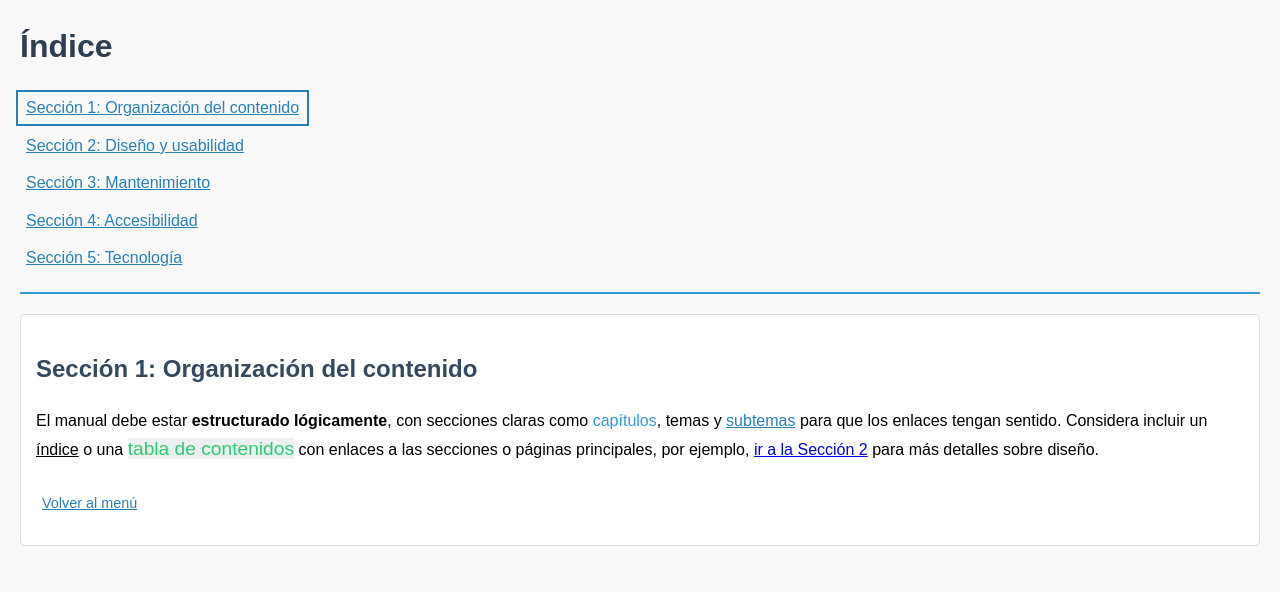
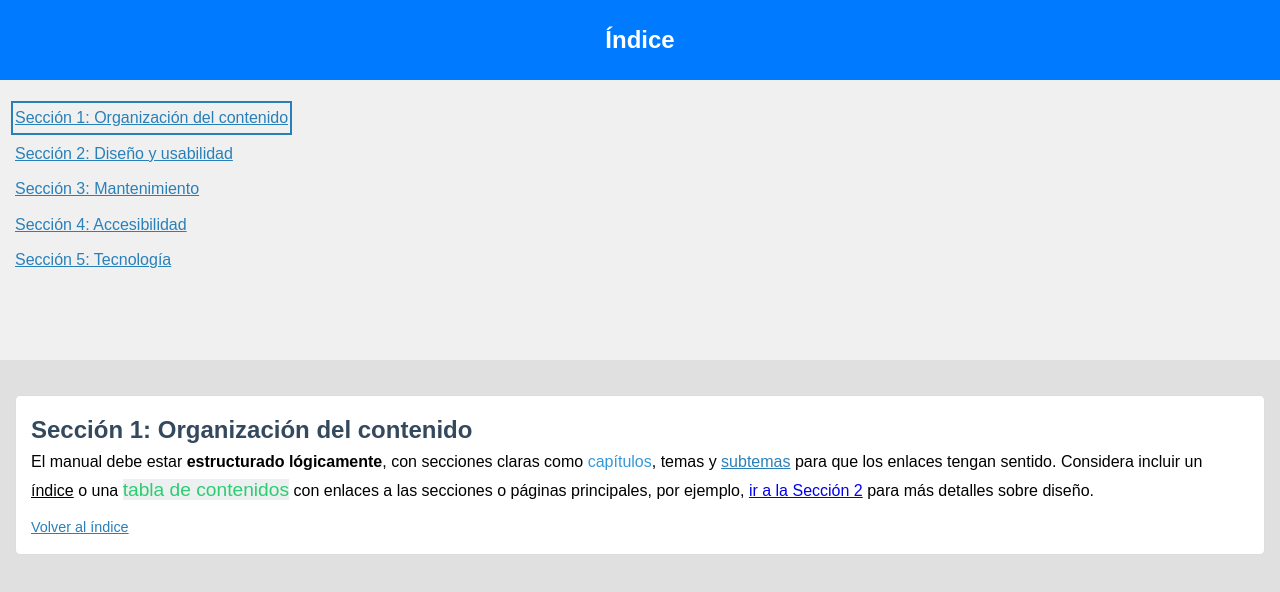
Before and after one commit to CachoR82/Ayudas1, a plain HTML site: page index.html in a window 1280 px wide. Both pictures are taken after a click on the button "Sección 1: Organización del contenido". Drawn offline with Linux system fonts and the light colour scheme.

Commit message:
Add files via upload

```diff
--- a/index.html
+++ b/index.html
@@ -5,51 +5,133 @@
     <meta name="viewport" content="width=device-width, initial-scale=1.0">
     <title>Manual de Ayuda</title>
     <style>
+        * {
+            margin: 0;
+            padding: 0;
+            box-sizing: border-box;
+        }
+
         body {
             font-family: Arial, sans-serif;
-            margin: 20px;
             line-height: 1.6;
-            background-color: #f9f9f9;    }
-        h1 {   color: #2c3e50;     }
-        h2 {
-            font-weight: bold;
-            color: #34495e;   }
-        ul {
+            background-color: #f9f9f9;
+        }
+
+        /* Contenedor superior (título) */
+        .header {
+            position: fixed;
+            top: 0;
+            left: 0;
+            width: 100%;
+            height: 10vh;
+            background-color: #007bff;
+            display: flex;
+            justify-content: center;
+            align-items: center;
+            z-index: 1000;
+        }
+
+        .header h1 {
+            font-size: 1.5em;
+            color: white;
+        }
+
+        /* Contenedor principal */
+        .main-container {
+            margin-top: 10vh;
+            height: 90vh;
+            display: flex;
+            flex-direction: column;
+        }
+
+        /* Contenedor del medio (lista de botones) */
+        .middle {
+            height: 35vh;
+            background-color: #f0f0f0;
+            overflow-y: auto;
+            padding: 15px;
+        }
+
+        .middle ul {
             list-style-type: none;
-            padding: 0   }
-        li {   margin: 10px 0;   }
-        button {
+            padding: 0;
+        }
+
+        .middle li {
+            margin: 10px 0;
+        }
+
+        .middle button {
             background: none;
             border: none;
             color: #2980b9;
             text-decoration: underline;
             cursor: pointer;
-            font: inherit;   }
-        button:hover {   color: #e74c3c;  }
-        button:focus {
+            font: inherit;
+        }
+
+        .middle button:hover {
+            color: #e74c3c;
+        }
+
+        .middle button:focus {
             outline: 2px solid #2980b9;
-            outline-offset: 2px;    }
-        .volver {
-            font-size: 0.9em;
-            margin-top: 10px;
-            display: inline-block;   }
+            outline-offset: 2px;
+        }
+
+        /* Contenedor inferior (contenido dinámico) */
+        .bottom {
+            height: 55vh;
+            background-color: #e0e0e0;
+            overflow-y: auto;
+            padding: 15px;
+        }
+
         #contenido-dinamico {
             display: none;
             margin-top: 20px;
             padding: 15px;
             background-color: #fff;
             border: 1px solid #ddd;
-            border-radius: 5px;   }
-        #separador {
-            display: none;
-            margin: 20px 0;
-            border: 0;
-            height: 2px;
-            background: #3498db;  }
+            border-radius: 5px;
+        }
+
+        #contenido-dinamico h2 {
+            font-weight: bold;
+            color: #34495e;
+        }
+
+        .volver {
+            font-size: 0.9em;
+            margin-top: 10px;
+            display: inline-block;
+        }
+
+        .volver button {
+            background: none;
+            border: none;
+            color: #2980b9;
+            text-decoration: underline;
+            cursor: pointer;
+            font: inherit;
+        }
+
+        .volver button:hover {
+            color: #e74c3c;
+        }
+
+        .volver button:focus {
+            outline: 2px solid #2980b9;
+            outline-offset: 2px;
+        }
     </style>
 </head>
 <body>
+    <div class="header">
         <h1 id="indice">Índice</h1>
+    </div>
+    <div class="main-container">
+        <div class="middle">
             <ul>
                 <li><button onclick="mostrarContenido(1)">Sección 1: Organización del contenido</button></li>
                 <li><button onclick="mostrarContenido(2)">Sección 2: Diseño y usabilidad</button></li>
@@ -57,25 +139,24 @@
                 <li><button onclick="mostrarContenido(4)">Sección 4: Accesibilidad</button></li>
                 <li><button onclick="mostrarContenido(5)">Sección 5: Tecnología</button></li>
             </ul>
-    <hr id="separador">
+        </div>
+        <div class="bottom">
             <div id="contenido-dinamico" aria-live="polite">
                 <h2 id="titulo-seccion"></h2>
                 <p id="texto-seccion"></p>
-        <p class="volver"><button onclick="volverAlMenu()" aria-label="Volver al índice de secciones">Volver al menú</button></p>
+                <p class="volver"><button onclick="volverAlMenu()" aria-label="Volver al índice">Volver al índice</button></p>
+            </div>
+        </div>
     </div>
 
     <script>
         // URL del archivo de texto
-        //const urlAyudas = 'https://CachoR82.github.io/Ayudas1/ayudas.txt';
-
-        // Para uso local, descomenta: const urlAyudas = 'ayudas.txt';
         const urlAyudas = 'ayudas.txt';
 
-        // Definimos estas cuatro variables asociadas a los elementos del DOM donde se renderizarán el título y el texto
+        // Definimos estas tres variables asociadas a los elementos del DOM
         const tituloSeccion = document.getElementById('titulo-seccion');
         const textoSeccion = document.getElementById('texto-seccion');
         const contenedor = document.getElementById('contenido-dinamico');
-        const separador = document.getElementById('separador');
 
         // Función para mostrar el contenido de una sección
         async function mostrarContenido(id) {
@@ -90,23 +171,22 @@
                 const contenido = texto.substring(inicio + ('<~' + id + '>').length, fin).trim();
                 const lineas = contenido.split('\n');
 
-                // Usamos las variables para asignar los datos obtenidos del archivo ayudas.txt: la primera línea como título y el resto como texto
+                // Usamos las variables para asignar los datos obtenidos del archivo ayudas.txt
                 tituloSeccion.textContent = lineas[0].trim();
                 textoSeccion.innerHTML = lineas.slice(1).join('\n').trim();
 
                 contenedor.style.display = 'block';
-                separador.style.display = 'block';
-                contenedor.scrollIntoView({ behavior: 'smooth' });  }
-
-           catch (error) {
+                contenedor.scrollIntoView({ behavior: 'smooth' });
+            } catch (error) {
                 console.error('Error al cargar las ayudas:', error);
-                alert('No se pudo cargar la información de ayuda. Verifica el archivo o la conexión.');   }     }
+                alert('No se pudo cargar la información de ayuda. Verifica el archivo o la conexión.');
+            }
+        }
 
         // Función para volver al menú
         function volverAlMenu() {
             contenedor.style.display = 'none';
-            separador.style.display = 'none';
-            document.getElementById('indice').scrollIntoView({ behavior: 'smooth' }); }
+        }
     </script>
 </body>
 </html>
```
Lines whose indentation alone changed are shown as unchanged.
